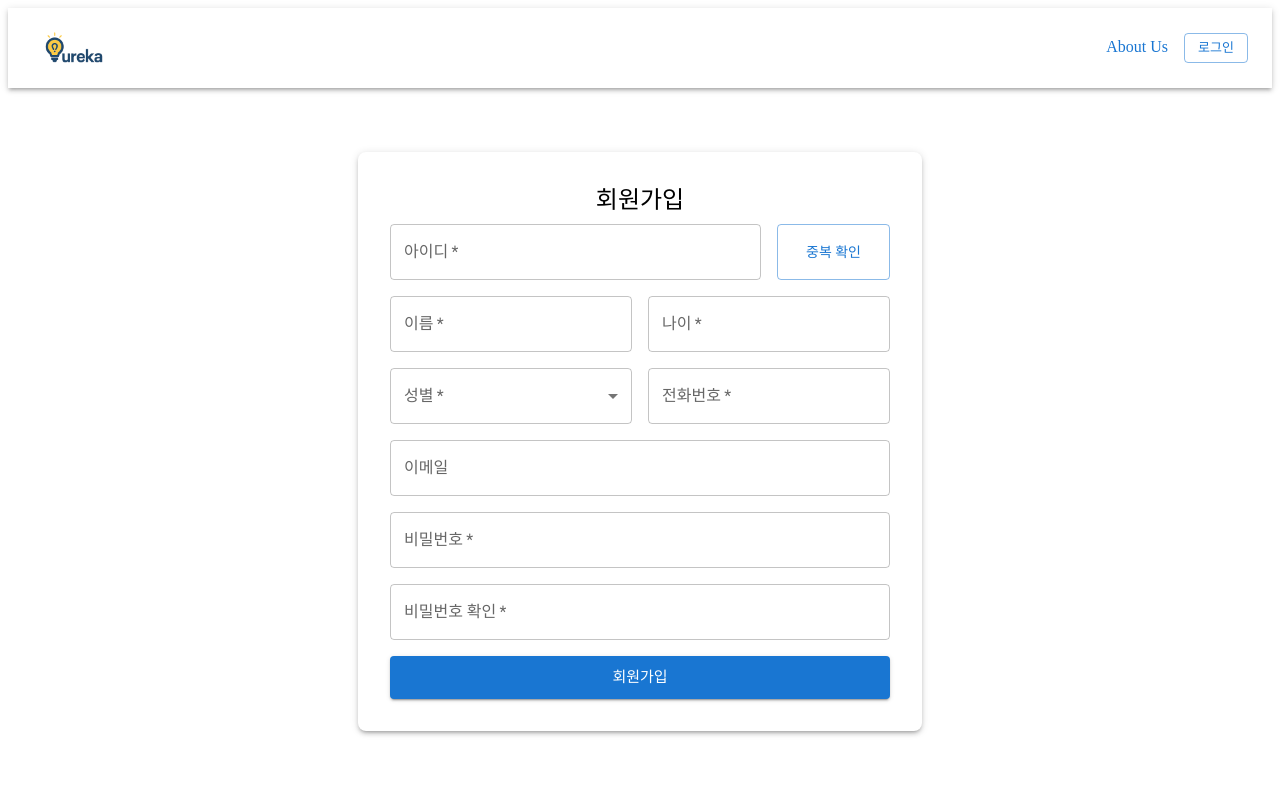
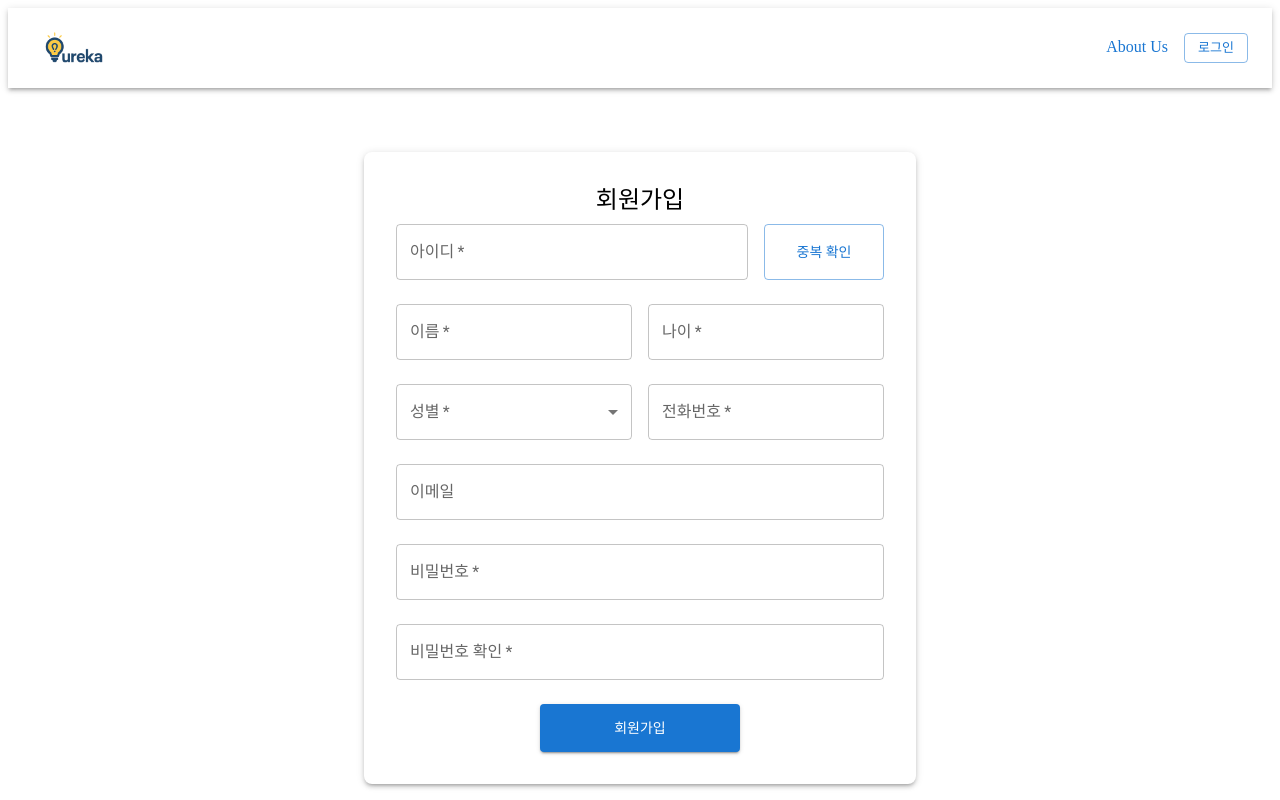
Before and after one commit to ssong77/qureka, a React (Vite) app: page /signup in a window 1280 px wide. Built offline with nearby package versions, Linux system fonts and the light colour scheme; no server answers.

Commit message:
Fix: SignupPage

```diff
--- a/package.json
+++ b/package.json
@@ -10,7 +10,7 @@
     "@emotion/react": "^11.14.0",
     "@emotion/styled": "^11.14.0",
     "@mui/icons-material": "^5.17.1",
-    "@mui/material": "^5.17.1",
+    "@mui/material": "^7.1.0",
     "axios": "^1.9.0",
     "react": "^18.2.0",
     "react-dom": "^18.2.0",
--- a/src/pages/SignupPage.tsx
+++ b/src/pages/SignupPage.tsx
@@ -1,17 +1,16 @@
-// src/pages/SignupPage.tsx
 import React, { useState } from 'react'
 import {
   Container,
   Box,
   Typography,
-  Grid,
   TextField,
   Button,
   FormControl,
   InputLabel,
   Select,
   MenuItem,
-  SelectChangeEvent
+  SelectChangeEvent,
+  Stack
 } from '@mui/material'
 import { useNavigate } from 'react-router-dom'
 import Header from '../components/Header'
@@ -54,8 +53,7 @@ export default function SignupPage() {
     try {
       const { data } = await userAPI.checkUserid(form.userId)
       alert(data.message)
-    } catch (err) {
-      console.error(err)
+    } catch {
       alert('중복 확인 중 오류가 발생했습니다.')
     }
   }
@@ -71,7 +69,7 @@ export default function SignupPage() {
         userid: form.userId,
         name: form.name,
         age: Number(form.age),
-        gender: form.gender,      // 'male' 또는 'female'
+        gender: form.gender,
         phone: form.phone,
         email: form.email || undefined,
         password: form.password
@@ -79,7 +77,6 @@ export default function SignupPage() {
       alert('회원가입이 완료되었습니다.')
       navigate('/login')
     } catch (err: any) {
-      console.error(err)
       alert('회원가입 실패: ' + (err.response?.data?.message || err.message))
     }
   }
@@ -87,7 +84,10 @@ export default function SignupPage() {
   return (
     <>
       <Header />
-      <Container sx={{ mt: 8 }}>
+      <Container
+        maxWidth="sm"            // sm: 약 600px 폭 제한
+        sx={{ mt: 8 }}
+      >
         <Box
           component="form"
           onSubmit={handleSubmit}
@@ -96,15 +96,15 @@ export default function SignupPage() {
             borderRadius: 2,
             boxShadow: 3,
             p: 4,
-            maxWidth: 500,
-            mx: 'auto'
           }}
         >
           <Typography variant="h5" align="center" gutterBottom>
             회원가입
           </Typography>
-          <Grid container spacing={2}>
-            <Grid item xs={9}>
+
+          <Stack spacing={3}>
+            {/* 1행: 아이디 + 중복확인 */}
+            <Stack direction="row" spacing={2}>
               <TextField
                 fullWidth
                 required
@@ -113,19 +113,19 @@ export default function SignupPage() {
                 placeholder="사용할 아이디 입력"
                 value={form.userId}
                 onChange={handleChange}
+                sx={{ flex: 1 }}
               />
-            </Grid>
-            <Grid item xs={3}>
               <Button
-                fullWidth
                 variant="outlined"
-                sx={{ height: '100%' }}
                 onClick={handleIdCheck}
+                sx={{ width: 120 }}
               >
                 중복 확인
               </Button>
-            </Grid>
-            <Grid item xs={6}>
+            </Stack>
+
+            {/* 2행: 이름 + 나이 */}
+            <Stack direction="row" spacing={2}>
               <TextField
                 fullWidth
                 required
@@ -134,9 +134,8 @@ export default function SignupPage() {
                 placeholder="이름 입력"
                 value={form.name}
                 onChange={handleChange}
+                sx={{ flex: 1 }}
               />
-            </Grid>
-            <Grid item xs={6}>
               <TextField
                 fullWidth
                 required
@@ -146,10 +145,13 @@ export default function SignupPage() {
                 placeholder="나이 입력"
                 value={form.age}
                 onChange={handleChange}
+                sx={{ flex: 1 }}
               />
-            </Grid>
-            <Grid item xs={6}>
-              <FormControl fullWidth required>
+            </Stack>
+
+            {/* 3행: 성별 + 전화번호 */}
+            <Stack direction="row" spacing={2}>
+              <FormControl fullWidth required sx={{ flex: 1 }}>
                 <InputLabel>성별</InputLabel>
                 <Select
                   name="gender"
@@ -164,8 +166,6 @@ export default function SignupPage() {
                   <MenuItem value="female">여성</MenuItem>
                 </Select>
               </FormControl>
-            </Grid>
-            <Grid item xs={6}>
               <TextField
                 fullWidth
                 required
@@ -174,20 +174,22 @@ export default function SignupPage() {
                 placeholder="010-1234-5678"
                 value={form.phone}
                 onChange={handleChange}
+                sx={{ flex: 1 }}
               />
-            </Grid>
-            <Grid item xs={12}>
+            </Stack>
+
+            {/* 4행: 이메일 */}
             <TextField
               fullWidth
               name="email"
               label="이메일"
               type="email"
-                placeholder="선택사항"
+              placeholder="이메일 입력 (선택사항)"
               value={form.email}
               onChange={handleChange}
             />
-            </Grid>
-            <Grid item xs={12}>
+
+            {/* 5행: 비밀번호 */}
             <TextField
               fullWidth
               required
@@ -198,8 +200,8 @@ export default function SignupPage() {
               value={form.password}
               onChange={handleChange}
             />
-            </Grid>
-            <Grid item xs={12}>
+
+            {/* 6행: 비밀번호 확인 */}
             <TextField
               fullWidth
               required
@@ -210,13 +212,14 @@ export default function SignupPage() {
               value={form.confirmPassword}
               onChange={handleChange}
             />
-            </Grid>
-            <Grid item xs={12}>
-              <Button fullWidth variant="contained" type="submit" size="large">
+
+            {/* 회원가입 버튼 */}
+            <Box display="flex" justifyContent="center" mt={2}>
+              <Button variant="contained" type="submit" sx={{ width: 200, height: 48 }}>
                 회원가입
               </Button>
-            </Grid>
-          </Grid>
+            </Box>
+          </Stack>
         </Box>
       </Container>
     </>
--- a/tsconfig.json
+++ b/tsconfig.json
@@ -3,6 +3,7 @@
   "compilerOptions": {
     "target": "ESNext",                          // 최신 ES 기능 허용
     "useDefineForClassFields": true,
+
     "lib": ["DOM", "DOM.Iterable", "ESNext"],     // 브라우저 API + ESNext
     "allowJs": false,
     "skipLibCheck": true,
```
Also changed, not shown: 1 other file (tests, documents, lock files or other folders). Lines whose indentation alone changed are shown as unchanged.
